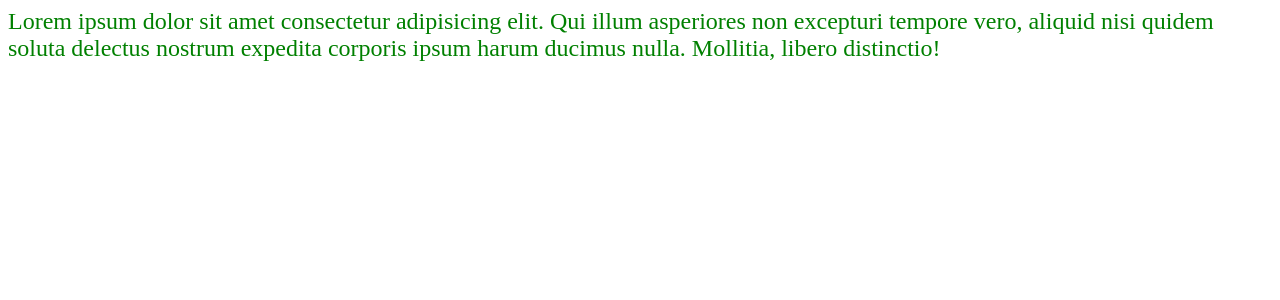
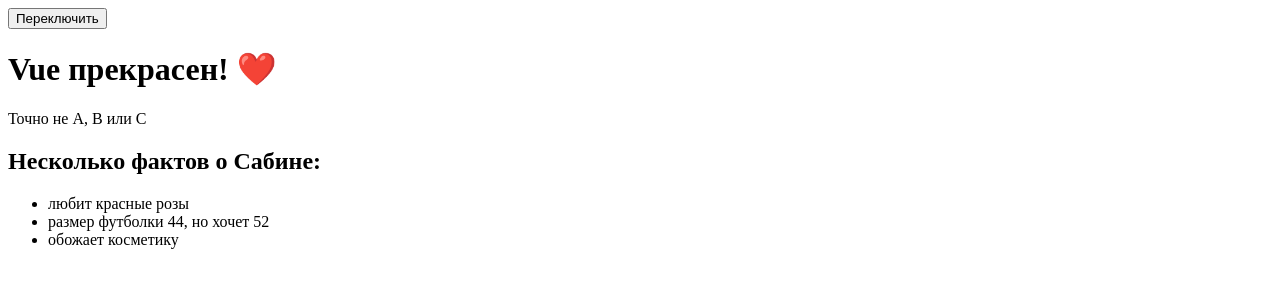
Before and after one commit to baikhonov/vue-doc-learning, a Vue app: page / in a window 1280 px wide. Shown: the top 300 px of the page. Built offline with nearby package versions, Linux system fonts and the light colour scheme.

Commit message:
Прошёл главу Условная отрисовка

```diff
--- a/src/App.vue
+++ b/src/App.vue
@@ -1,46 +1,34 @@
 <script setup>
 import { ref, reactive, computed } from 'vue';
 
-const isActive = ref(true);
-const activeClass = ref('active');
-const errorClass = ref('text-danger');
-
-const activeColor = ref('red');
-const fontSize = ref(30);
-
-const styleObject = reactive({
-  color: 'green',
-  fontSize: '24px',
-});
+const awesome = ref(true);
+const type = ref('D');
+const always = ref(true);
+const ok = ref(false);
 </script>
 
 <template>
-  <div :style="styleObject">
-    Lorem ipsum dolor sit amet consectetur adipisicing elit. Qui illum
-    asperiores non excepturi tempore vero, aliquid nisi quidem soluta delectus
-    nostrum expedita corporis ipsum harum ducimus nulla. Mollitia, libero
-    distinctio!
+  <div>
+    <button @click="awesome = !awesome">Переключить</button>
+    <h1 v-if="awesome">Vue прекрасен! ❤️</h1>
+    <h1 v-else>Vue ужасен! 😢</h1>
+
+    <div v-if="type === 'A'">A</div>
+    <div v-else-if="type === 'B'">B</div>
+    <div v-else-if="type === 'C'">C</div>
+    <div v-else>Точно не A, B или C</div>
+
+    <template v-if="always">
+      <h2>Несколько фактов о Сабине:</h2>
+      <ul>
+        <li>любит красные розы</li>
+        <li>размер футболки 44, но хочет 52</li>
+        <li>обожает косметику</li>
+      </ul>
+    </template>
+
+    <h1 v-show="ok">Привет!</h1>
   </div>
 </template>
 
-<style scoped>
-.static {
-  font-weight: bold;
-}
-
-.active {
-  width: fit-content;
-  padding: 10px;
-
-  background: orange;
-}
-
-.text-danger {
-  color: white;
-  background: rgb(221, 4, 4);
-}
-
-.info {
-  font-style: italic;
-}
-</style>
+<style scoped></style>
```
